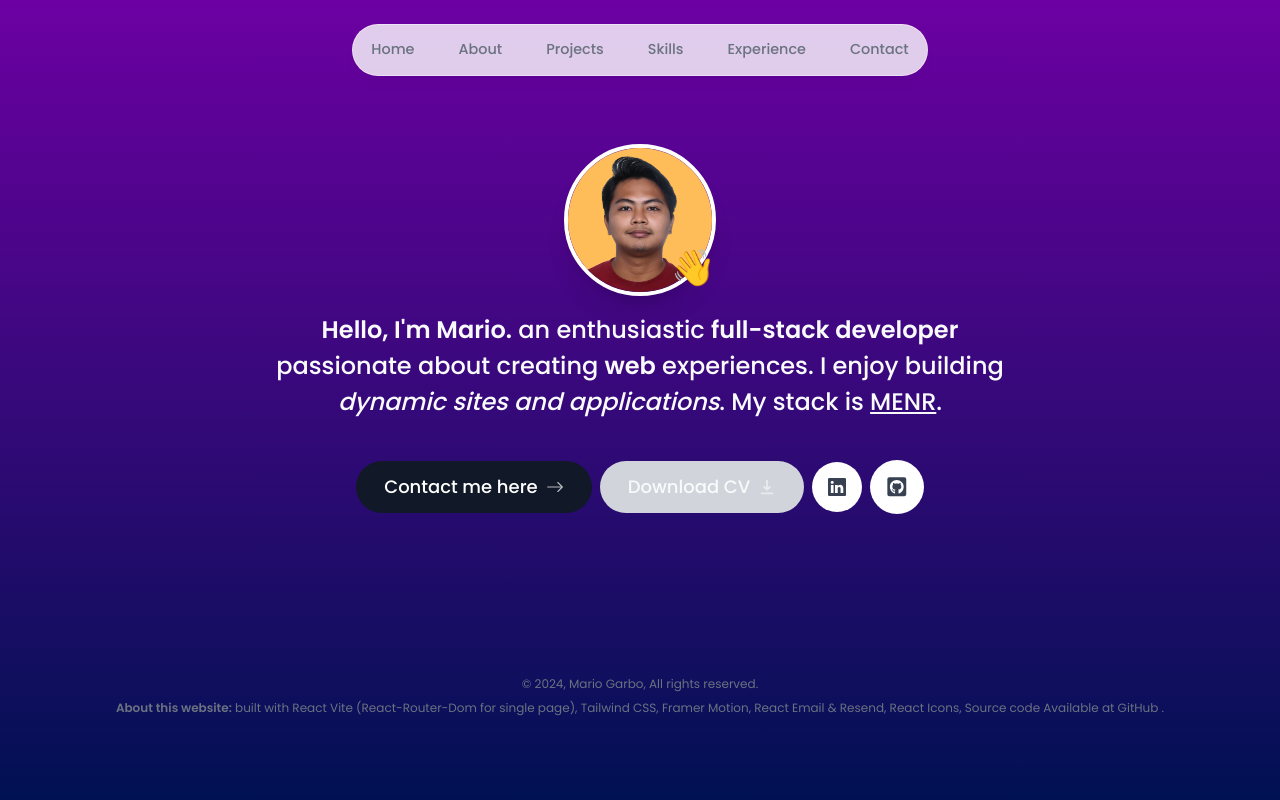
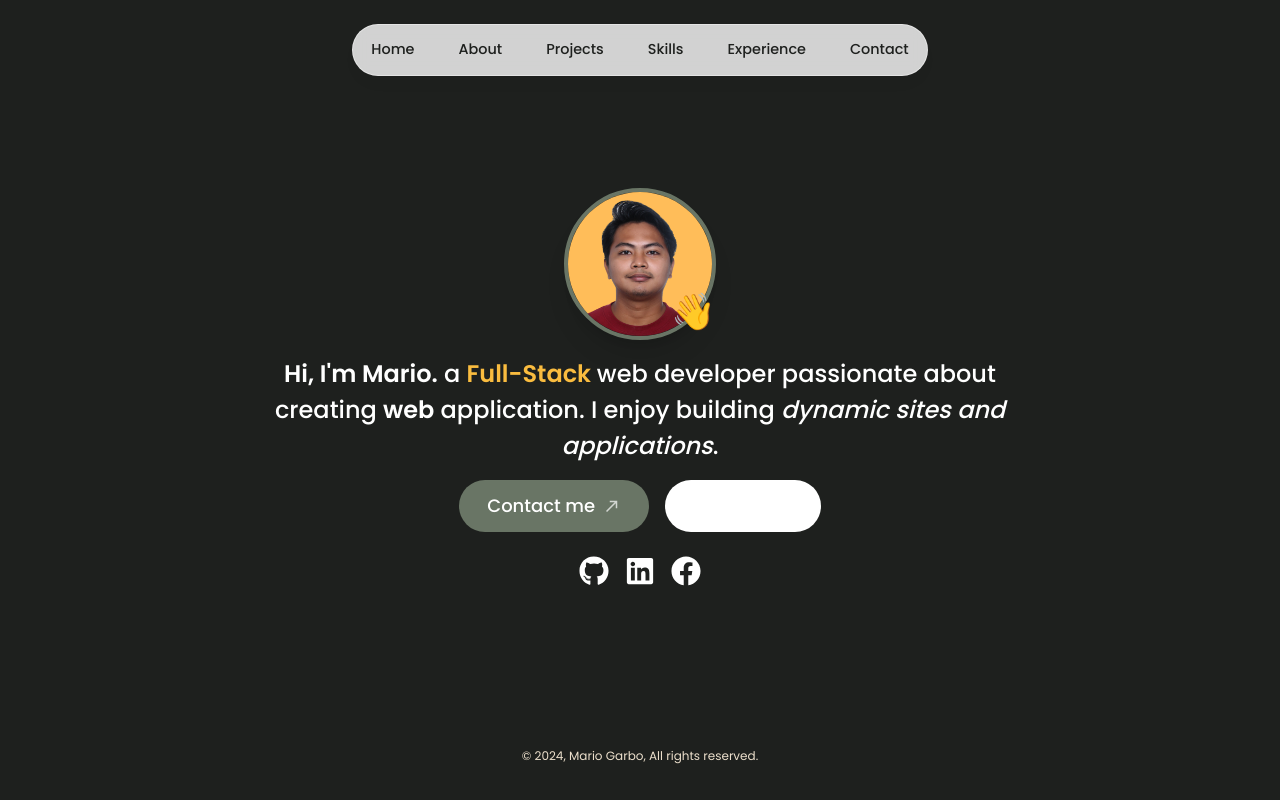
Before and after one commit to marioogarbo/Portfolio, a React (Vite) app: page / in a window 1280 px wide. Built offline with nearby package versions, Linux system fonts and the light colour scheme.

Commit message:
Cleaning and Improving Resposive

```diff
--- a/src/components/experience.jsx
+++ b/src/components/experience.jsx
@@ -1,6 +1,6 @@
 export default function Experience() {
   return (
-    <section>
+    <section className="mb-24 sm:min-h-[532px] min-h-[616px]">
       <h2 className="text-3xl font-medium capitalize mb-8 text-center">
         Experience
       </h2>
--- a/src/components/footer.jsx
+++ b/src/components/footer.jsx
@@ -1,15 +1,9 @@
 export default function Footer() {
   return (
-    <footer className=" px-4 text-center text-gray-500">
+    <footer className=" px-4 text-center text-[#ECDFCC]">
       <small className="mb-2 block text-xs">
         &copy; 2024, Mario Garbo, All rights reserved.
       </small>
-      <p className="text-xs">
-        <span className="font-semibold">About this website:</span> built with
-        React Vite (React-Router-Dom for single page), Tailwind CSS, Framer
-        Motion, React Email & Resend, React Icons, Source code Available at
-        GitHub .
-      </p>
     </footer>
   );
 }
--- a/src/components/header.jsx
+++ b/src/components/header.jsx
@@ -12,7 +12,7 @@ export default function Header() {
       ></motion.div>
 
       <nav className="flex fixed top-[0.15rem] left-1/2 h-12 -translate-x-1/2 py-2 sm:top-[1.7rem] sm:h-[initial] sm:py-0">
-        <ul className="flex w-[22rem] flex-wrap items-center justify-center gap-y-1 text-[0.9rem] font-medium text-gray-500 sm:w-[initial] sm:flex-nowrap sm:gap-5">
+        <ul className="flex w-[22rem] flex-wrap items-center justify-center gap-y-1 text-[0.9rem] font-medium text-[#1E201E] sm:w-[initial] sm:flex-nowrap sm:gap-5">
           {links.map((link) => (
             <motion.li
               className="h-3/4 flex items-center justify-center relative"
@@ -21,7 +21,7 @@ export default function Header() {
               animate={{ y: 0, opacity: 1 }}
             >
               <Link
-                className="flex w-full items-center justify-center px-3 py-3 hover:text-gray-950 transition"
+                className="flex w-full items-center justify-center px-3 py-3 hover:text-[#3C3D37] transition"
                 to={link.path}
               >
                 {link.name}
--- a/src/components/hero.jsx
+++ b/src/components/hero.jsx
@@ -1,6 +1,7 @@
 import { motion } from "framer-motion";
-import { BsArrowRight, BsLinkedin } from "react-icons/bs";
-import { FaGithubSquare } from "react-icons/fa";
+// import { BsArrowRight } from "react-icons/bs";
+import { MdCallMade } from "react-icons/md";
+import { FaFacebook, FaGithub, FaLinkedin } from "react-icons/fa";
 import { HiDownload } from "react-icons/hi";
 import { Link } from "react-router-dom";
 
@@ -8,7 +9,7 @@ export default function Hero() {
   return (
     <section
       id="home"
-      className="mb-20 max-w-[50rem] text-center sm:mb-[162px]"
+      className="mb-[10rem] mt-11 max-w-[50rem] text-center sm:mb-[162px]"
     >
       <div className="flex items-center justify-center">
         <div className="relative">
@@ -24,8 +25,9 @@ export default function Hero() {
               alt="Mario Garbo Portrait"
               width={152}
               height={152}
-              className="rounded-full border-white border-4 shadow-xl"
-              // fetchPriority="true" // load this first //update not working
+              className="rounded-full border-[#697565] border-4 shadow-xl"
+              fetchPriority="high" // load this first //update not working
+              loading="eager"
             />
           </motion.div>
           <motion.span
@@ -41,62 +43,73 @@ export default function Hero() {
         </div>
       </div>
       <motion.h1
-        className="mb-10 mt-4 px-4 text-2xl font-medium !leading-[1.5] sm:text-2xl"
+        className="mb-4 mt-4 px-4 text-2xl font-medium !leading-[1.5] sm:text-2xl"
         initial={{ opacity: 0, y: 100 }}
         animate={{ opacity: 1, y: 0 }}
       >
-        <span className="font-bold">Hello, I'm Mario.</span> an enthusiastic{" "}
-        <span className="font-bold">full-stack developer</span> passionate about
-        creating <span className="font-bold">web</span> experiences. I enjoy
-        building <span className="italic">dynamic sites and applications</span>.
-        My stack is <span className="underline">MENR</span>.
+        <span className="font-bold">Hi, I'm Mario.</span> a{" "}
+        <span className="font-bold text-[#FABC3F] capitalize">full-stack </span>
+        web developer passionate about creating{" "}
+        <span className="font-bold">web</span> application. I enjoy building{" "}
+        <span className="italic">dynamic sites and applications</span>.
       </motion.h1>
 
       <motion.div
-        className="flex flex-col sm:flex-row items-center justify-center gap-2 px-4 text-lg font-medium"
+        className="flex flex-col items-center justify-center gap-2 px-4 text-lg font-medium"
         initial={{ opacity: 0, y: 100 }}
         animate={{ opacity: 1, y: 0 }}
         transition={{
           delay: 0.1,
         }}
       >
+        <div className="flex mb-4 sm:gap-4">
           <Link
             to={"./contact"}
             href="#contact"
-          className="group bg-gray-900 text-white px-7 py-3 flex items-center gap-2 rounded-full outline-none focus:scale-110 hover:scale-110 hover:bg-gray-950 active:scale-105 transition"
+            className="group bg-[#697565] text-white px-7 py-3 flex items-center gap-2 rounded-full outline-none focus:scale-110 hover:scale-110 hover:bg-[#ECDFCC] hover:text-[#1E201E] active:scale-105 transition"
             // onClick={() => {
             //   setActiveSection("Contact");
             //   setTimeOfLastClick(Date.now());
             // }}
           >
-          Contact me here{" "}
-          <BsArrowRight className="opacity-70 group-hover:translate-x-1 transition" />
+            Contact me{" "}
+            <MdCallMade className="opacity-70 group-hover:translate-x-1 transition" />
           </Link>
 
           <a
-          className="group bg-gray-300 px-7 py-3 flex items-center gap-2 rounded-full outline-none focus:scale-110 hover:scale-110 active:scale-105 transition cursor-pointer borderBlack dark:bg-white/10"
-          href="../assets/Garbo-Mario-Jose_Resume.pdf"
-          download
+            className="group bg-white px-7 py-3 flex items-center gap-2 rounded-full outline-none focus:scale-110 hover:scale-110 active:scale-105 transition cursor-pointer borderBlack dark:bg-white/10"
+            href="https://drive.google.com/file/d/1wwQtKaBvRJXc9vh5pd5HJ0VJzBsdQuz5/view?usp=drive_link"
+            target="_blank"
           >
-          Download CV{" "}
+            Resume{" "}
             <HiDownload className="opacity-60 group-hover:translate-x-1 transition" />
+          </a>
+        </div>
+
+        <div className="flex gap-4 items-center justify-center">
+          <a
+            className="flex items-center text-white text-3xl rounded-full focus:scale-[1.15] hover:scale-[1.15] active:scale-105 transition cursor-pointer"
+            href="https://github.com/marioogarbo"
+            target="_blank"
+          >
+            <FaGithub />
           </a>
 
           <a
-          className="bg-white p-4 text-gray-700 hover:text-gray-950 flex items-center gap-2 rounded-full focus:scale-[1.15] hover:scale-[1.15] active:scale-105 transition cursor-pointer border-black"
-          href="https://www.linkedin.com/in/mariojosegarbo/"
+            className="flex items-center text-white text-3xl rounded-full focus:scale-[1.15] hover:scale-[1.15] active:scale-105 transition cursor-pointer "
+            href="https://www.linkedin.com/in/mariojosegarbo/ "
             target="_blank"
           >
-          <BsLinkedin />
+            <FaLinkedin />
           </a>
-
           <a
-          className="bg-white p-4 text-gray-700 flex items-center gap-2 text-[1.35rem] rounded-full focus:scale-[1.15] hover:scale-[1.15] hover:text-gray-950 active:scale-105 transition cursor-pointer border-black"
-          href="https://github.com/marioogarbo"
+            className="flex items-center text-white text-3xl rounded-full focus:scale-[1.15] hover:scale-[1.15] active:scale-105 transition cursor-pointer "
+            href="https://www.facebook.com/mariojosegarbo"
             target="_blank"
           >
-          <FaGithubSquare />
+            <FaFacebook />
           </a>
+        </div>
       </motion.div>
     </section>
   );
--- a/src/components/projects.jsx
+++ b/src/components/projects.jsx
@@ -1,9 +1,10 @@
 export default function Projects() {
   return (
-    <section>
-      <h2 className="text-3xl font-medium capitalize mb-8 text-center">
+    <section className="mb-24 sm:min-h-[532px] min-h-[616px]">
+      <h2 className="text-3xl font-medium capitalize  text-center">
         Selected Projects
       </h2>
     </section>
   );
 }
+// mb-8 = from className
--- a/src/components/skills.jsx
+++ b/src/components/skills.jsx
@@ -19,14 +19,14 @@ const fadeInAnimationVariants = {
 
 export default function Skills() {
   return (
-    <section className="mb-28 max-w-[53rem] scroll-mt-28 text-center sm:mb-[22rem]">
+    <section className="mb-[22rem] max-w-[53rem] text-center sm:mb-[22rem]">
       <h2 className="text-3xl font-medium capitalize mb-8 text-center">
         Technical Skills
       </h2>
       <ul className="flex flex-wrap justify-center gap-2 text-lg text-gray-800">
         {skillsData.map((skill, index) => (
           <motion.li
-            className="bg-white borderBlack rounded-xl px-5 py-3"
+            className="bg-[#ECDFCC] borderBlack rounded-xl px-5 py-3"
             key={index}
             initial="initial"
             whileInView="animate"
--- a/src/index.css
+++ b/src/index.css
@@ -9,26 +9,23 @@
   padding: 0;
   box-sizing: border-box;
 }
-/*
-:root {
-  --color-bg1: ;
-  --color-bg2:
-  --color1: 18, 113, 255;
-  --color2: 221, 74, 255;
-  --color3: 100, 220, 255;
-  --color4: 200, 50, 50;
-  --color5: 180, 180, 50;
-  --color-interactive: 140, 100, 255;
-  --circle-size: 80%;
-  --blending: hard-light;
-} */
 
 html {
   font-family: "Poppins", sans-serif;
-  /* background-color: rgb(249 250 251); */
-  /* background-image: linear-gradient(to right, #f56565, #ed8936); */
-  background: linear-gradient(rgb(108, 0, 162), rgb(0, 17, 82));
-  /* width: 100vw; */
-  height: 100vh;
-  color: rgb(249 250 251);
+  background-color: rgb(30, 32, 30);
+  /* background: linear-gradient(rgb(108, 0, 162), rgb(0, 17, 82)); */
+  color: rgb(255, 255, 255);
 }
+
+/* Custom themes
+.theme-light {
+  @apply bg-white text-black;
+}
+
+.theme-dark {
+  @apply bg-gray-900 text-white;
+}
+
+.theme-colorful {
+  @apply bg-gradient-to-r from-pink-500 via-red-500 to-yellow-500 text-white;
+} */
```
Also changed, not shown: src/components/about.jsx (+30 -14 lines), src/components/contact.jsx (+5 -5 lines), src/components/randomizer.jsx (added, +49 -0 lines), src/components/theme.jsx (added, +24 -0 lines), public/garbo.jpg (added). Lines whose indentation alone changed are shown as unchanged.
